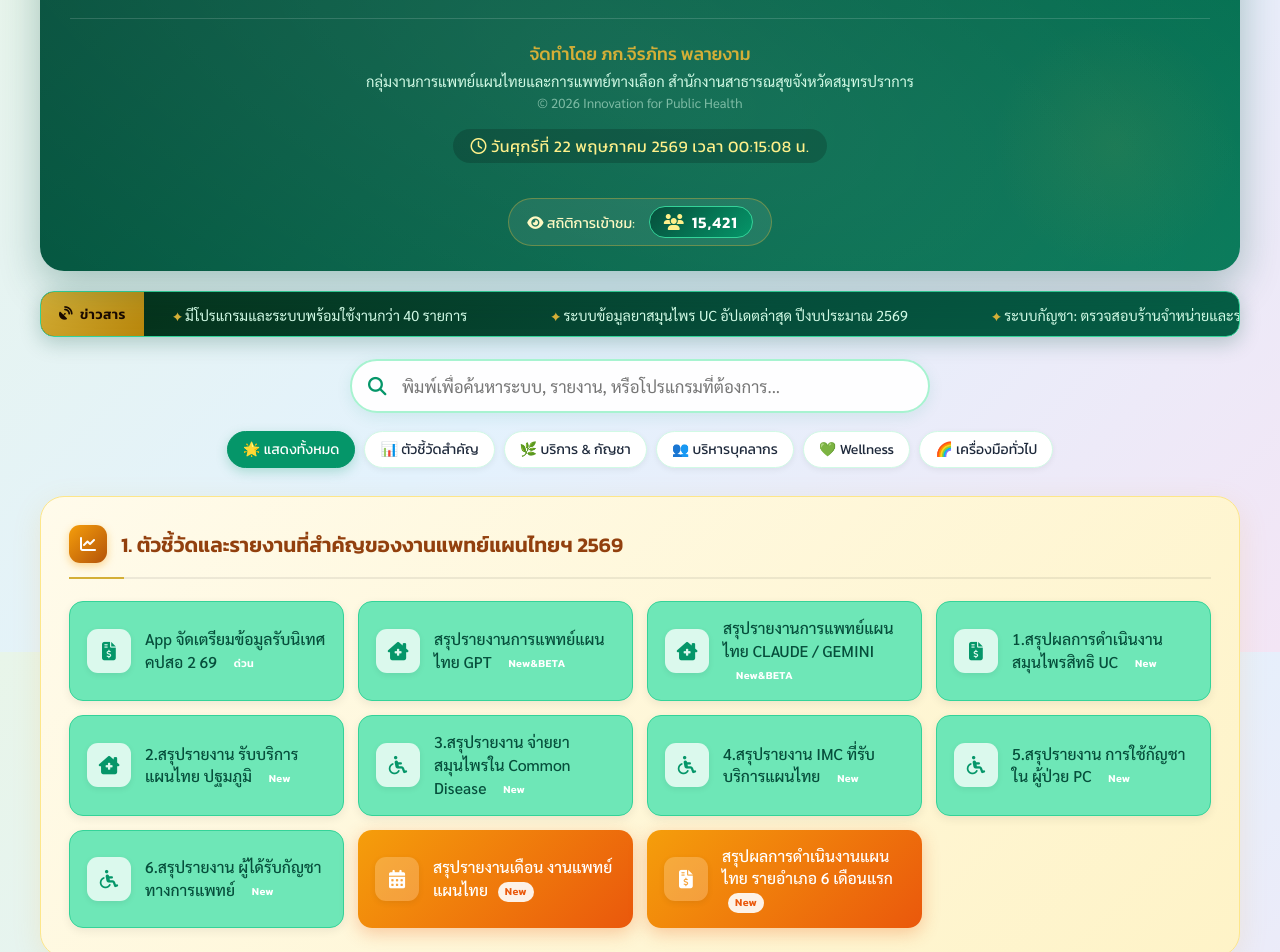
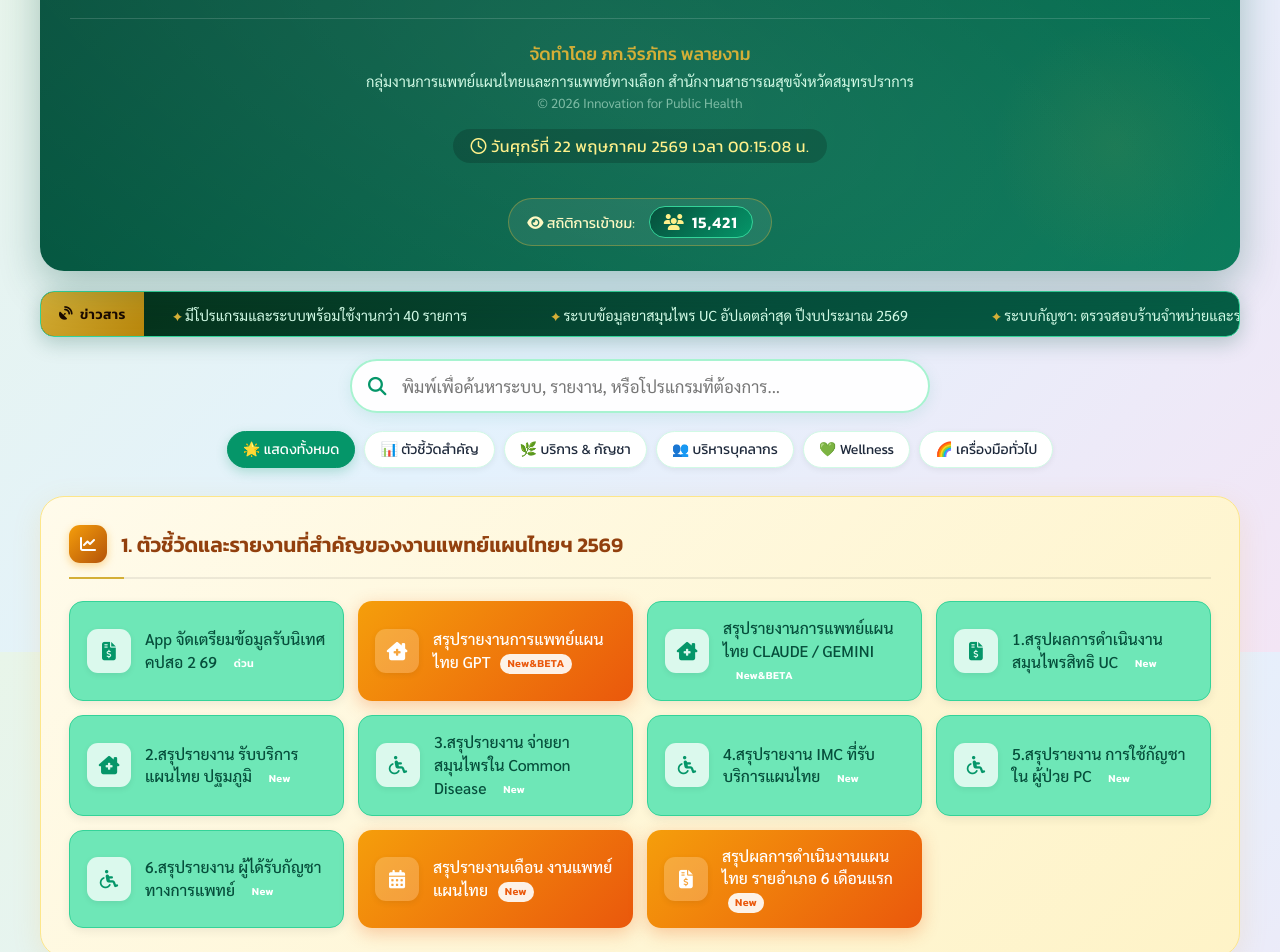
Before and after one commit to jeerapat2010-cpu/my-html-app, a plain HTML site: page index.html in a window 1280 px wide. Shown: the part 148-1100 px from the top of the page. Drawn offline with Linux system fonts and the light colour scheme.

Commit message:
Update index.html

```diff
--- a/index.html
+++ b/index.html
@@ -501,7 +501,7 @@
                 <div class="icon-box"><i class="fas fa-file-invoice-dollar"></i></div>
                 <div class="menu-text">App จัดเตรียมข้อมูลรับนิเทศ คปสอ 2 69 <span class="badge">ด่วน</span></div>
             </a>
-            <a href="TotalR1.html" class="menu-item btn-green">
+            <a href="TotalR1.html" class="menu-item btn-gold">
                 <div class="icon-box"><i class="fas fa-clinic-medical"></i></div>
                 <div class="menu-text">สรุปรายงานการแพทย์แผนไทย GPT <span class="badge">New&BETA</span></div>
             </a>
```
